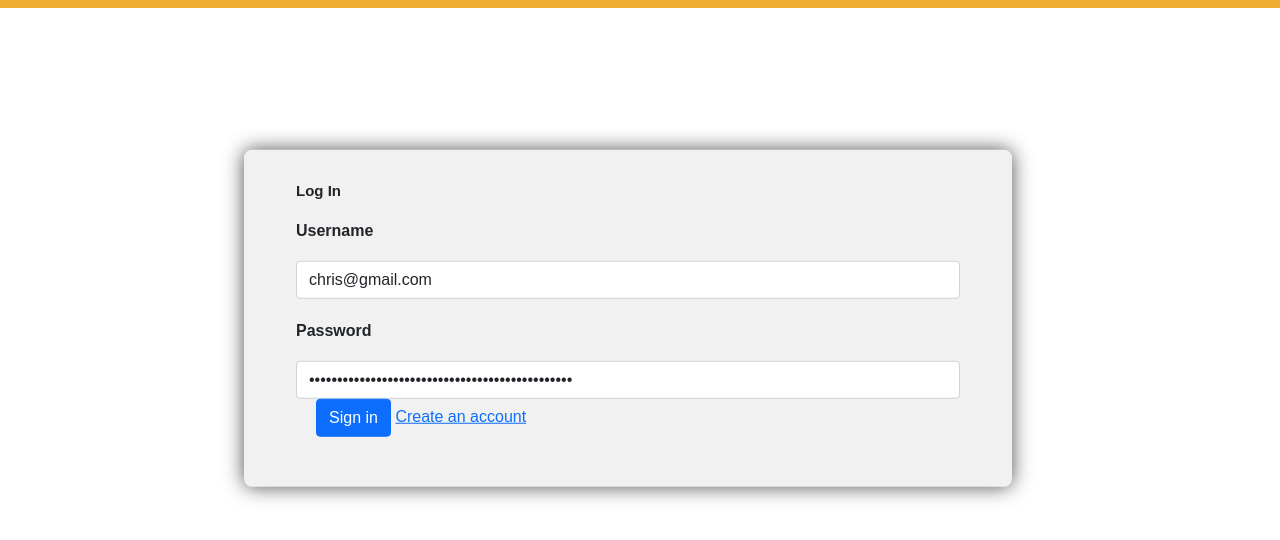
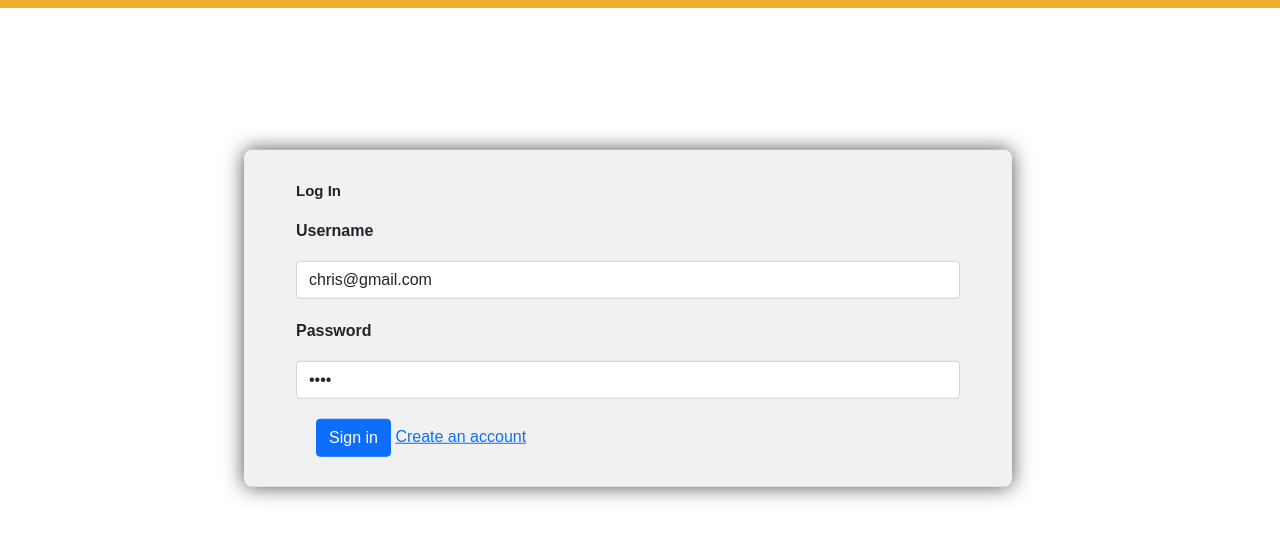
Before and after one commit to dargenioa/quokka-marketplace, a website: page public/login.html in a window 1280 px wide. Shown: the part 82-622 px from the top of the page. Drawn offline with nearby package versions, Linux system fonts and the light colour scheme.

Commit message:
fixed typerror in login.html missing quotes on line 52

```diff
--- a/public/login.html
+++ b/public/login.html
@@ -49,10 +49,10 @@
         </div>
         <div class="password">
           <label for="inputPassword4" class="form-label">Password</label>
-          <input type="password" class="inputRow form-control" id="inputPassword" placeholder="Your password" value="pass/>
+          <input type="password" class="inputRow form-control" id="inputPassword" placeholder="Your password" value="pass"/>
         </div>
     </div>
-    <div class="options">
+    <div class= "options">
       <button type="button" id="signin" class="btn btn-primary">
         Sign in
       </button>
```
